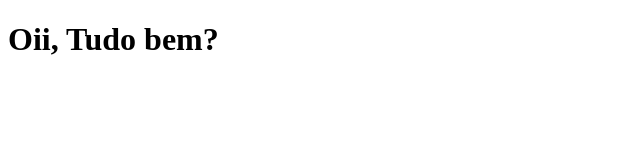
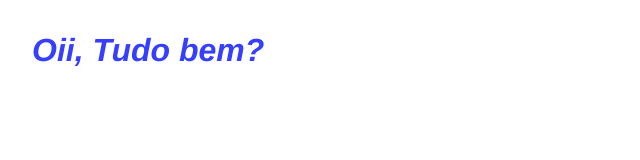
Before and after one commit to R3t1k3/web-simples, a plain HTML site: page index.html in a window 1280 px wide. Shown: the whole page, without its empty margins (0-640 px from the left). Drawn offline with Linux system fonts and the light colour scheme.

Commit message:
Update index.html

```diff
--- a/index.html
+++ b/index.html
@@ -8,7 +8,7 @@
     <title>Oi!</title>
 
     <!-- importar o arquivo style da página da web  -->
-    <link rel="stylesheet" href="/style.css">
+    <link rel="stylesheet" href="/estilo.css">
 
     <!-- importar o arquivo javascript da página da web -->
     <script src="/script.js" defer></script>
```
